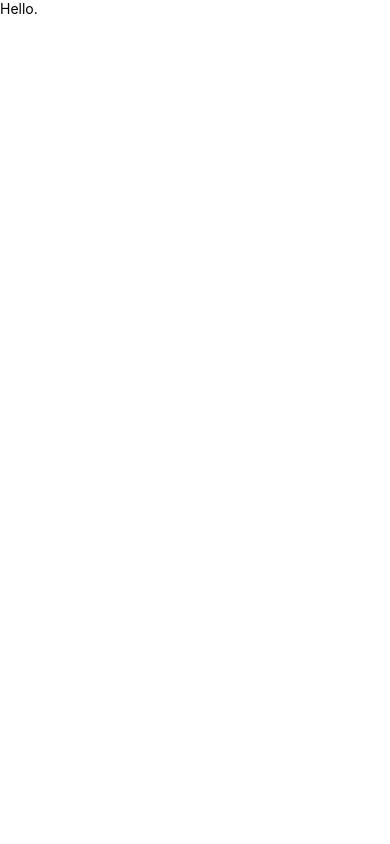
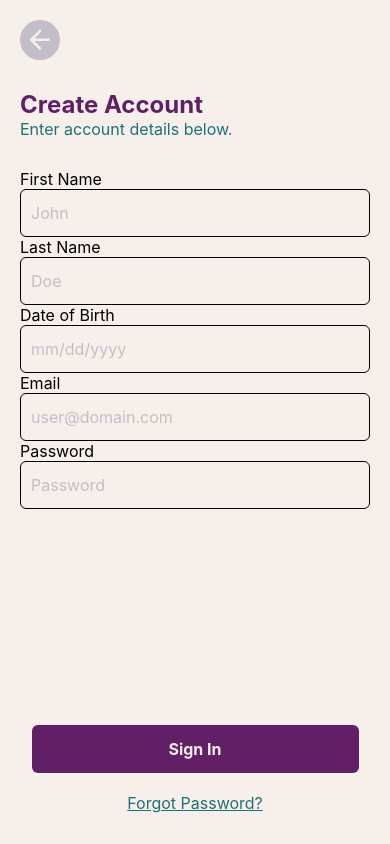
Before and after one commit to bsarra31/BatonTwirlingApp, a React Native app: screen / in a window 390 px wide. Built offline with nearby package versions, Linux system fonts and the light colour scheme.

Commit message:
Changing back to basic!

```diff
--- a/App.js
+++ b/App.js
@@ -6,8 +6,8 @@ import Login from './src/screens/Login';
 const App = () => {
   return (
     <View style={styles.container}>
-      {/* <CreateAccount /> */}
-      <Login />
+      <CreateAccount />
+      {/* <Login /> */}
     </View>
   );
 }
--- a/src/screens/Login.js
+++ b/src/screens/Login.js
@@ -11,7 +11,16 @@ const Login = () => {
 };
 
 const styles=StyleSheet.create({
-
+    container: {
+        flex: 1,
+        //backgroundColor: 'black',
+    },
+    textStyle: {
+        flex: 1,
+        backgroundcolor: 'blue',
+        color: 'black',
+        textShadowColor: 'black'
+    }
 });
 
 export default Login;
```
